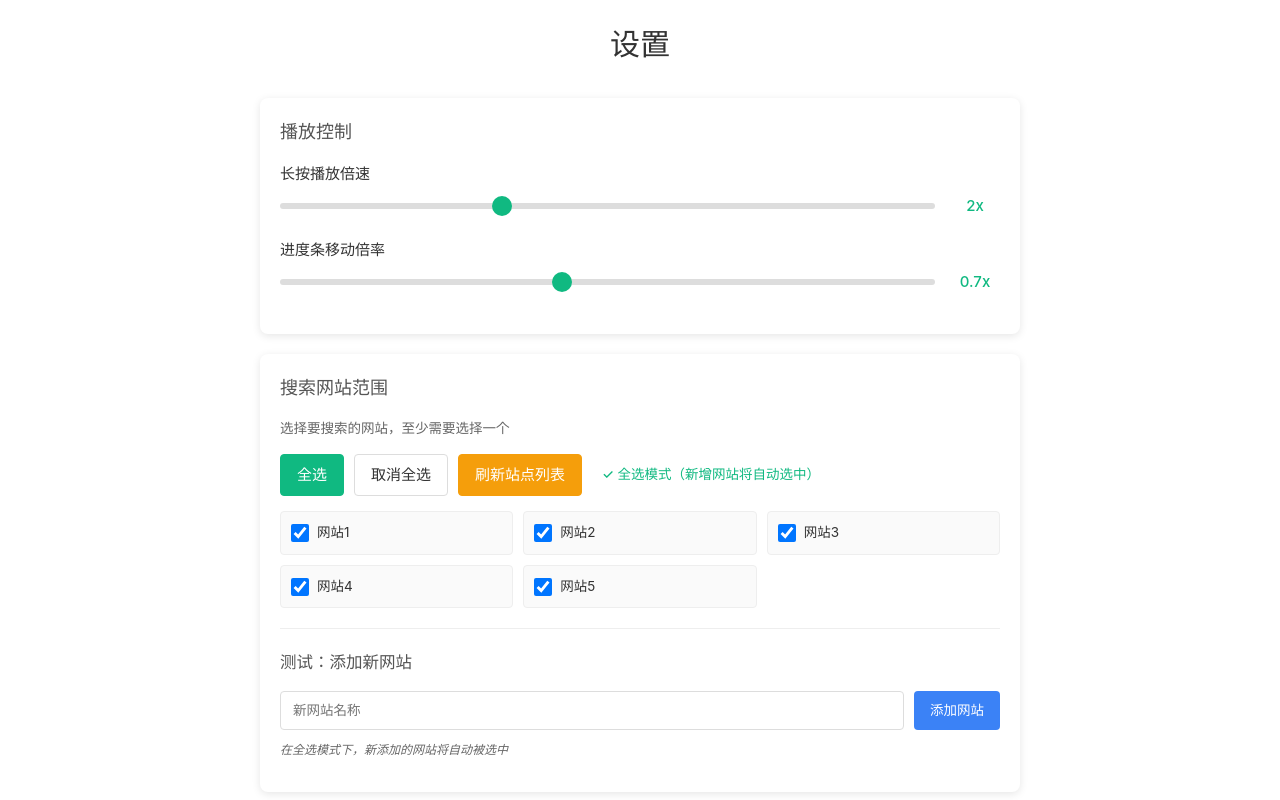
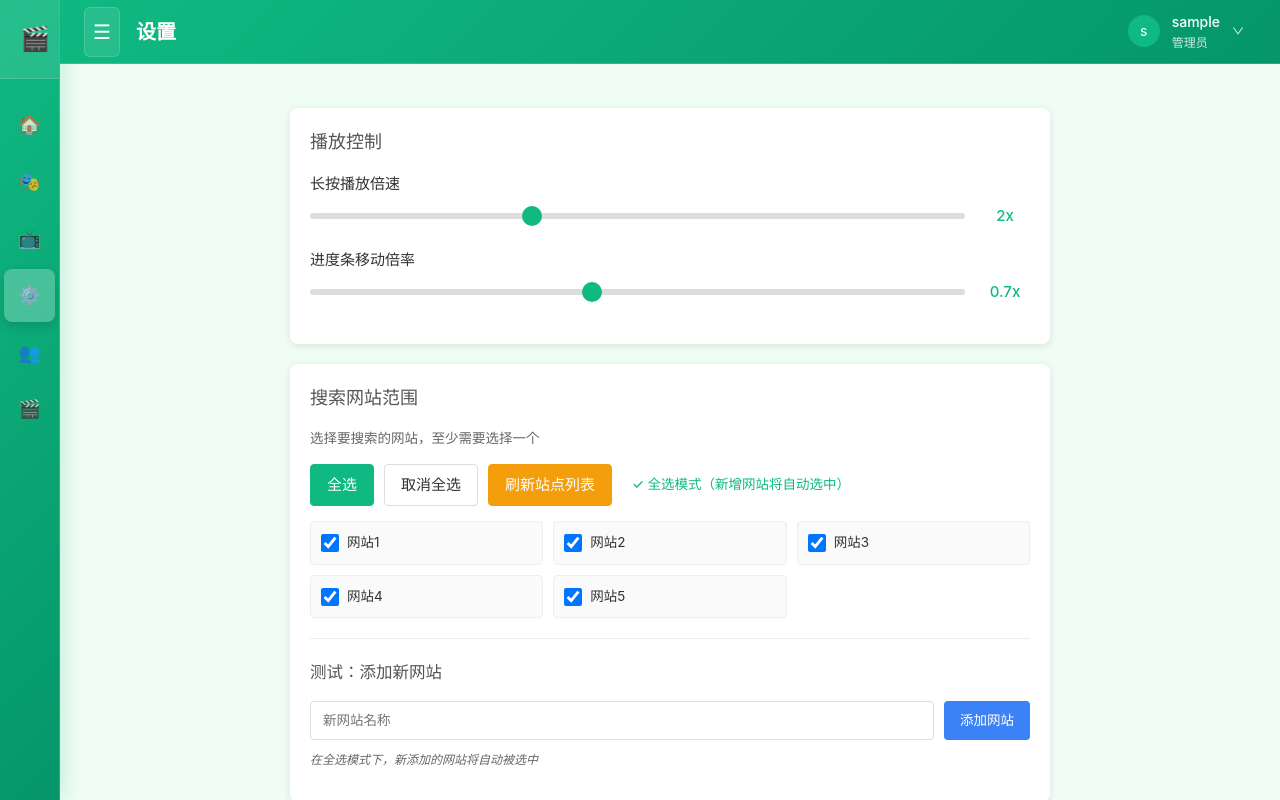
Before and after one commit to ZingYao/video-crawler, a Vue app in the folder frontend/: page /settings in a window 1280 px wide. Built offline with nearby package versions, Linux system fonts and the light colour scheme; no server answers; sample sign-in values are in the browser's storage.

Commit message:
feat: add AppLayout with title and menu to 404 and settings pages

```diff
--- a/frontend/src/views/NotFoundView.vue
+++ b/frontend/src/views/NotFoundView.vue
@@ -1,4 +1,5 @@
 <template>
+  <AppLayout page-title="页面未找到">
     <div class="not-found">
       <div class="content">
         <h1>404</h1>
@@ -6,18 +7,20 @@
         <a-button type="primary" @click="goHome">返回首页</a-button>
       </div>
     </div>
-
+  </AppLayout>
 </template>
 
 <script setup lang="ts">
 import { useRouter } from 'vue-router'
+import AppLayout from '@/components/AppLayout.vue'
+
 const router = useRouter()
 const goHome = () => router.push('/')
 </script>
 
 <style scoped>
 .not-found {
-  min-height: calc(100vh - 64px);
+  min-height: calc(100vh - 200px);
   display: flex;
   align-items: center;
   justify-content: center;
--- a/frontend/src/views/SettingsView.vue
+++ b/frontend/src/views/SettingsView.vue
@@ -1,7 +1,6 @@
 <template>
+  <AppLayout page-title="设置">
     <div class="settings-container">
-    <h1>设置</h1>
-
       <div class="settings-section">
         <h2>播放控制</h2>
 
@@ -110,11 +109,13 @@
         <button @click="resetSettings" class="reset-btn">重置为默认设置</button>
       </div>
     </div>
+  </AppLayout>
 </template>
 
 <script setup lang="ts">
 import { ref, computed, onMounted } from 'vue'
 import { useSettingsStore } from '@/stores/settings'
+import AppLayout from '@/components/AppLayout.vue'
 import type { SearchSite } from '@/stores/settings'
 
 const settingsStore = useSettingsStore()
@@ -221,12 +222,6 @@ const resetSettings = async () => {
   max-width: 800px;
   margin: 0 auto;
   padding: 20px;
-}
-
-h1 {
-  color: #333;
-  margin-bottom: 30px;
-  text-align: center;
 }
 
 .settings-section {
```
Lines whose indentation alone changed are shown as unchanged.
